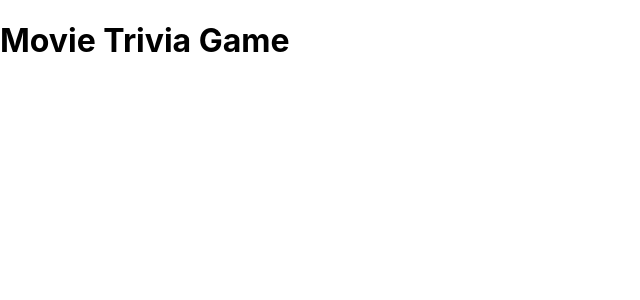
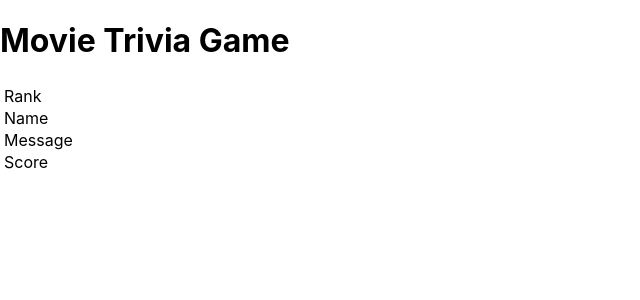
Before and after one commit to amdepaolo/Movie-trivia-game, a React (Create React App) app: page /leaderboard in a window 1280 px wide. Shown: the top 300 px of the page, without its empty margins (0-640 px from the left). Built offline with nearby package versions, Linux system fonts and the light colour scheme; data requests are answered from the project's data file.

Commit message:
created and began work on leaderboard

```diff
--- a/src/components/App.js
+++ b/src/components/App.js
@@ -2,6 +2,7 @@ import {useEffect, useState} from "react";
 import {Route} from "react-router-dom";
 import Game from "./Game";
 import NewQuestionForm from "./NewQuestionForm";
+import Leaderboard from "./Leaderboard";
 
 
 function App() {
@@ -22,6 +23,9 @@ function App() {
       <Route path='/game'>
         <Game questions={questions} />
       </Route>
+      <Route path='/leaderboard'>
+        <Leaderboard />
+      </Route>
     </div>
   )
 }
--- /dev/null
+++ b/src/components/Leaderboard.js
@@ -0,0 +1,25 @@
+import React, {useEffect, useState} from "react";
+
+function Leaderboard(){
+    const [players, setPlayers] = useState([]);
+
+    useEffect(()=>{
+        fetch('http://localhost:4000/players')
+        .then(r => r.json())
+        .then(setPlayers)
+      }, []);
+
+    return(
+        <table>
+            <tr>
+                <thead>Rank</thead>
+                <thead>Name</thead>
+                <thead>Message</thead>
+                <thead>Score</thead>
+            </tr>
+
+        </table>
+    )
+}
+
+export default Leaderboard;
```
